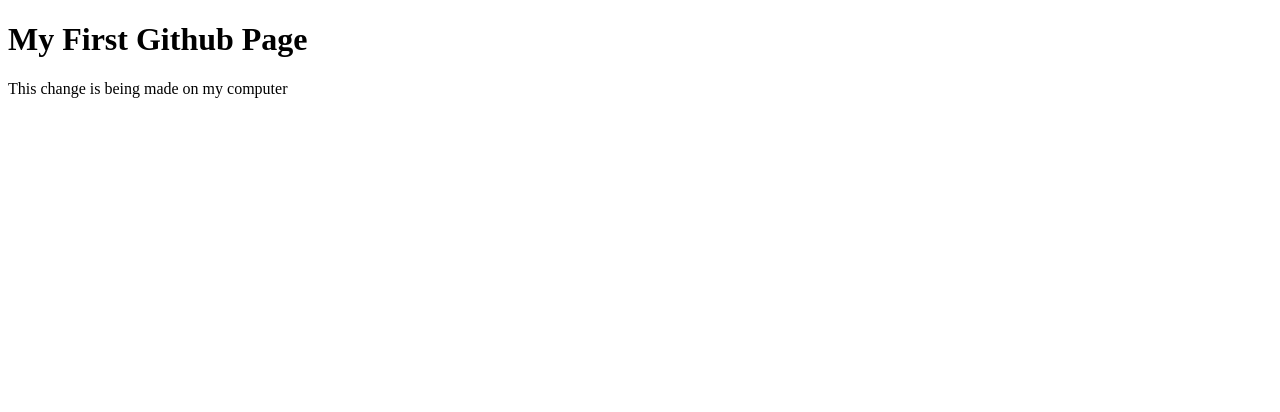
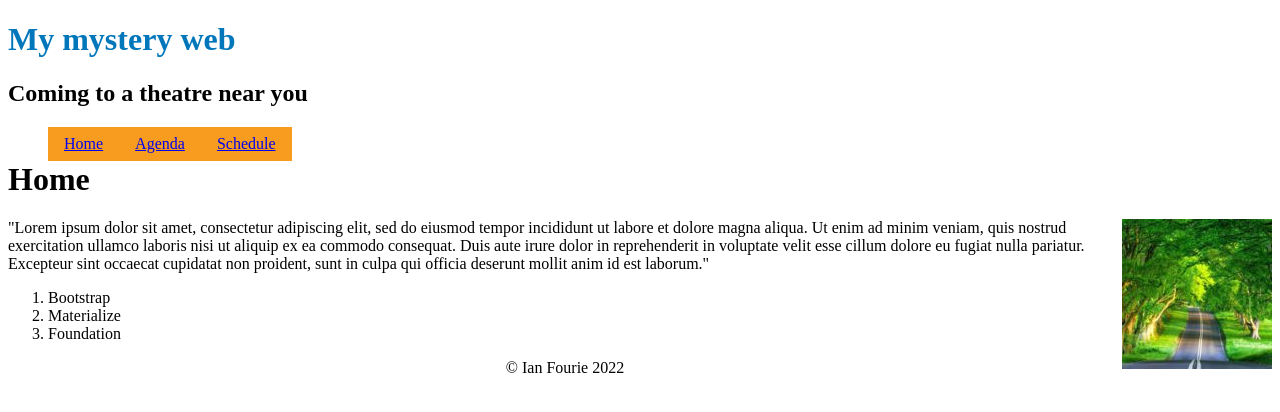
Before and after one commit to ianfourie71/ianfourie71.github.io, a plain HTML site: page index.html in a window 1280 px wide. Drawn offline with Linux system fonts and the light colour scheme.

Commit message:
Changed a bunch of styff

```diff
--- /dev/null
+++ b/css/styles.css
@@ -0,0 +1,21 @@
+header h1 {
+    color: #0076bb;
+}
+nav ul li {
+    float: left;
+    list-style-type: none;
+}
+nav ul li {
+    display: block;
+    padding: .5rem 1rem;
+    background-color: #f89c1f;
+}
+main h1 {
+    clear: both;
+}
+main img {
+    float: right;
+}
+footer {
+    text-align: center;
+}
--- a/index.html
+++ b/index.html
@@ -2,11 +2,37 @@
 <html lang="en-us">
   <head>
   <meta charset="UTF-8">
-    <title>My First Page</title>
+  <link href="css/styles.css" rel="stylesheet">
+    <title>My Mystery Web: Home</title>
   </head>
 
   <body>
-    <h1>My First Github Page</h1>
-    <p>This change is being made on my computer</p>
+    <header>
+      <h1>My mystery web</h1>
+      <h2>Coming to a theatre near you</h2>
+    </header>
+
+    <nav>
+      <ul>
+        <li><a href="index.html">Home</a></li>
+        <li><a href="#">Agenda</a></li>
+        <li><a href="#">Schedule</a></li>
+      </ul>
+    </nav>
+
+    <main>
+      <h1>Home</h1>
+      <img src="images/road.jpg" alt="photo of a road">
+      <p>"Lorem ipsum dolor sit amet, consectetur adipiscing elit, sed do eiusmod tempor incididunt ut labore et dolore magna aliqua. Ut enim ad minim veniam, quis nostrud exercitation ullamco laboris nisi ut aliquip ex ea commodo consequat. Duis aute irure dolor in reprehenderit in voluptate velit esse cillum dolore eu fugiat nulla pariatur. Excepteur sint occaecat cupidatat non proident, sunt in culpa qui officia deserunt mollit anim id est laborum."</p>
+      <ol>
+        <li>Bootstrap</li>
+        <li>Materialize</li>
+        <li>Foundation</li>
+      </ol>
+    </main>
+
+    <footer>
+      &copy; Ian Fourie 2022
+    </footer>
   </body>
 </html>
```
Also changed, not shown: images/river.jpg (added), images/road.jpg (added).
